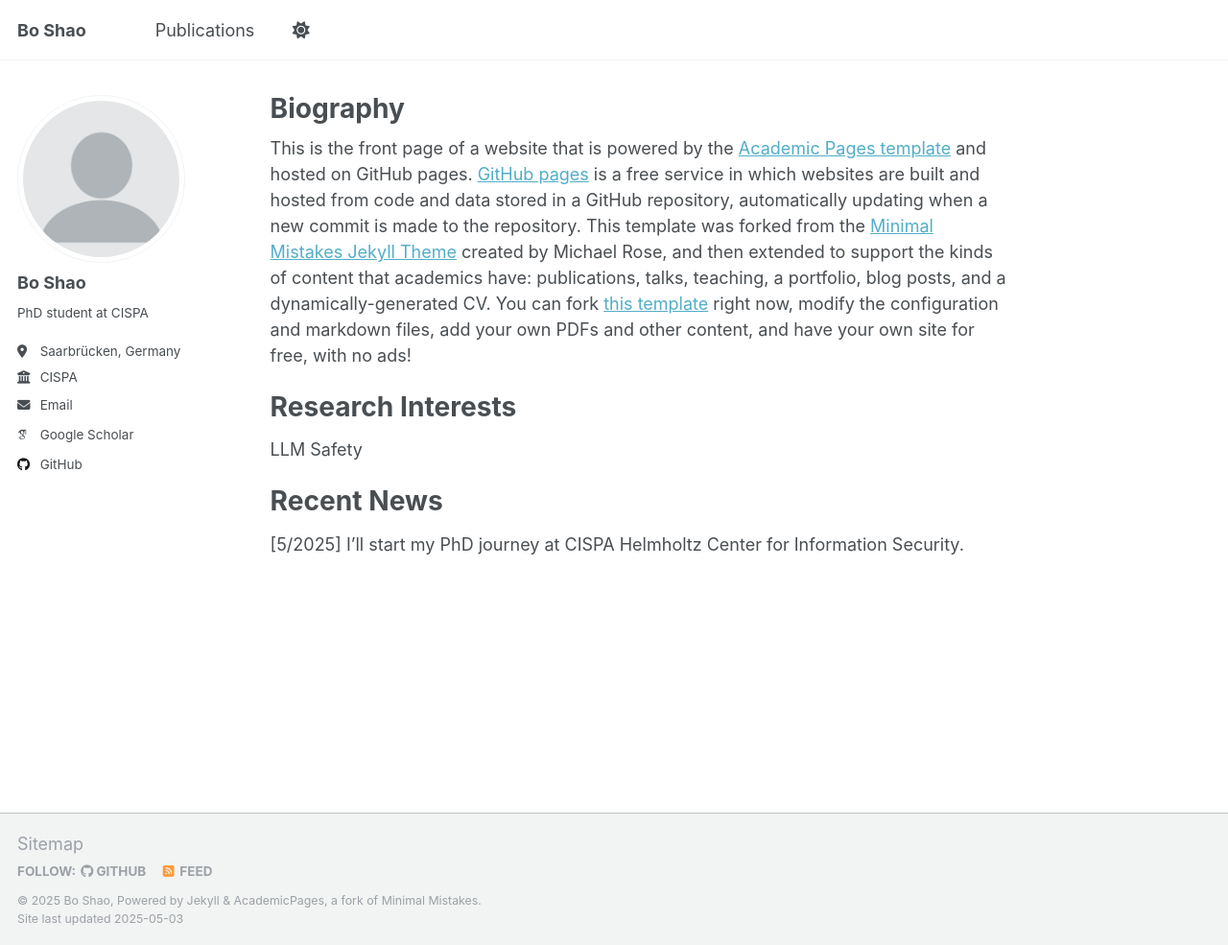
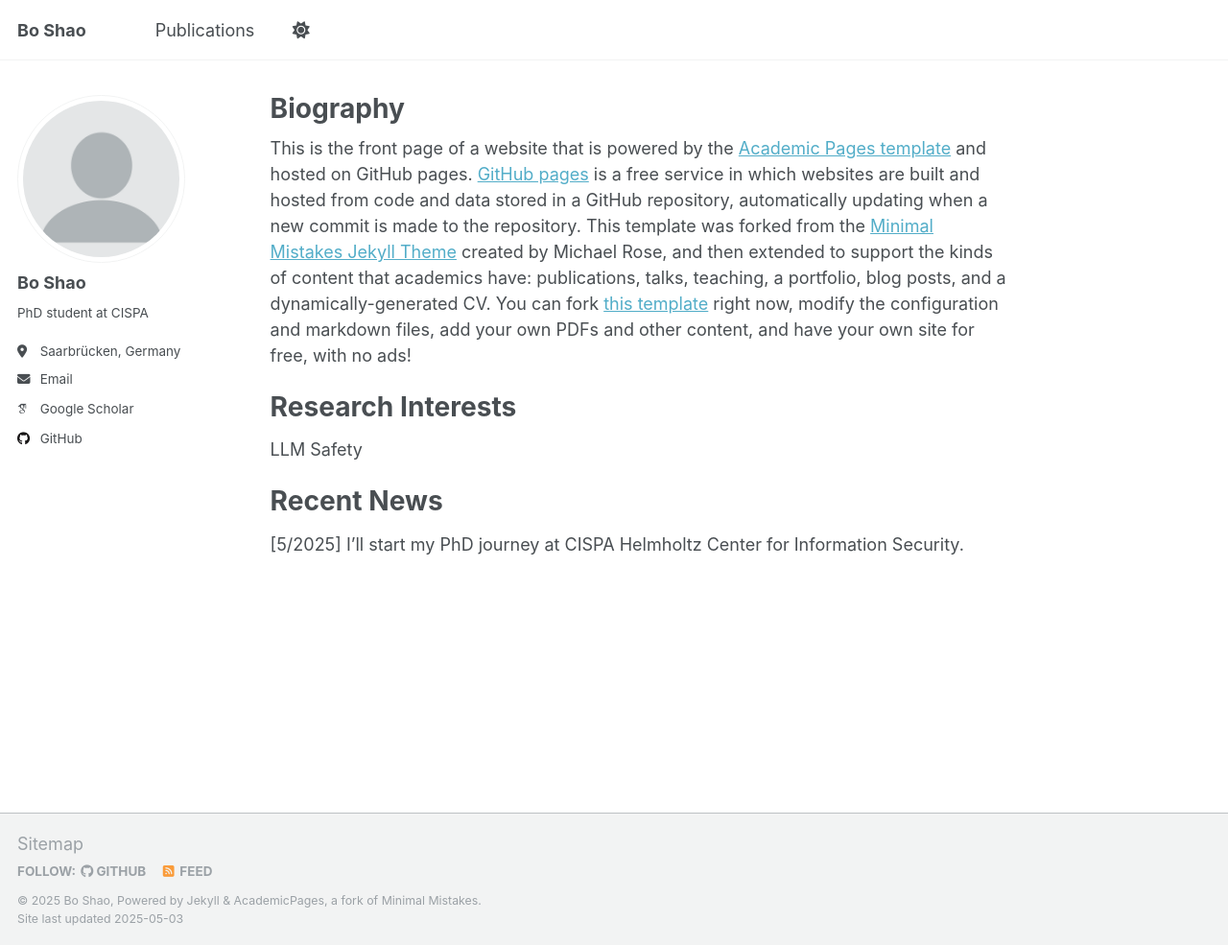
Before and after one commit to bosh-x/bosh-x.github.io, a Jekyll site: the page built from _pages/about.md, in a window 1280 px wide and 985 px high. Shown: the whole window at 96% size. Built offline with Jekyll 4.4.1, drawn with Linux system fonts in a browser that asks for light colours; some web fonts are replaced.

Commit message:
Update _config.yml

```diff
--- a/_config.yml
+++ b/_config.yml
@@ -27,7 +27,7 @@ author:
   pronouns         : # example: "she/her"
   bio              : "PhD student at CISPA"
   location         : "Saarbrücken, Germany"
-  employer         : "CISPA"
+  # employer         : "CISPA"
   uri              : # URL
   email            : "bo.shao@cispa.de"
 
```
